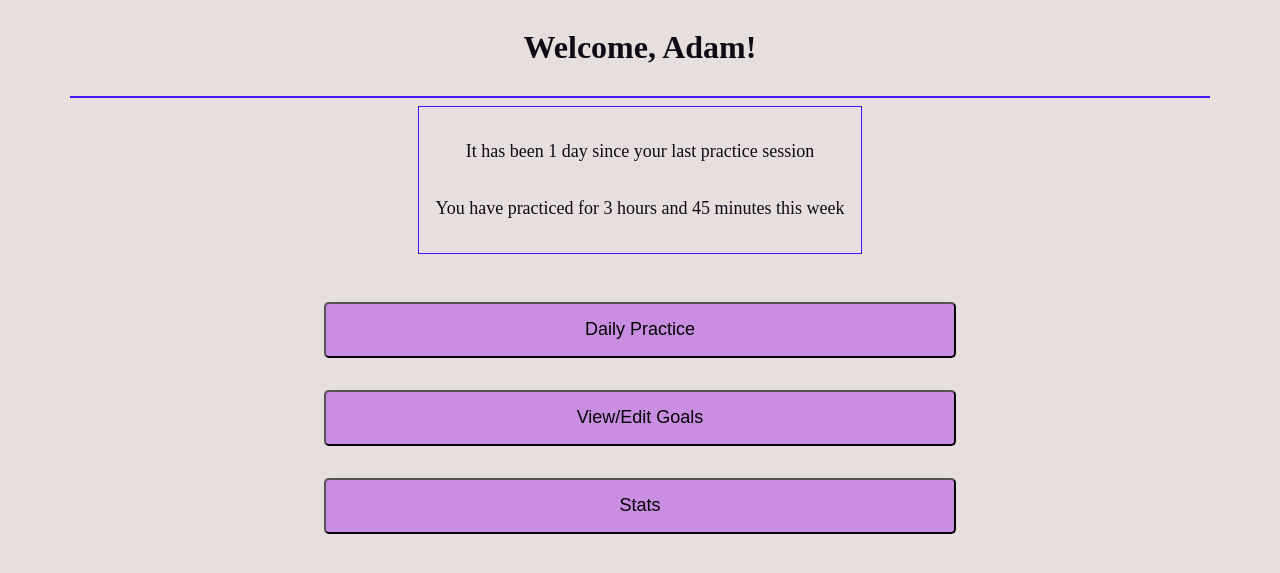
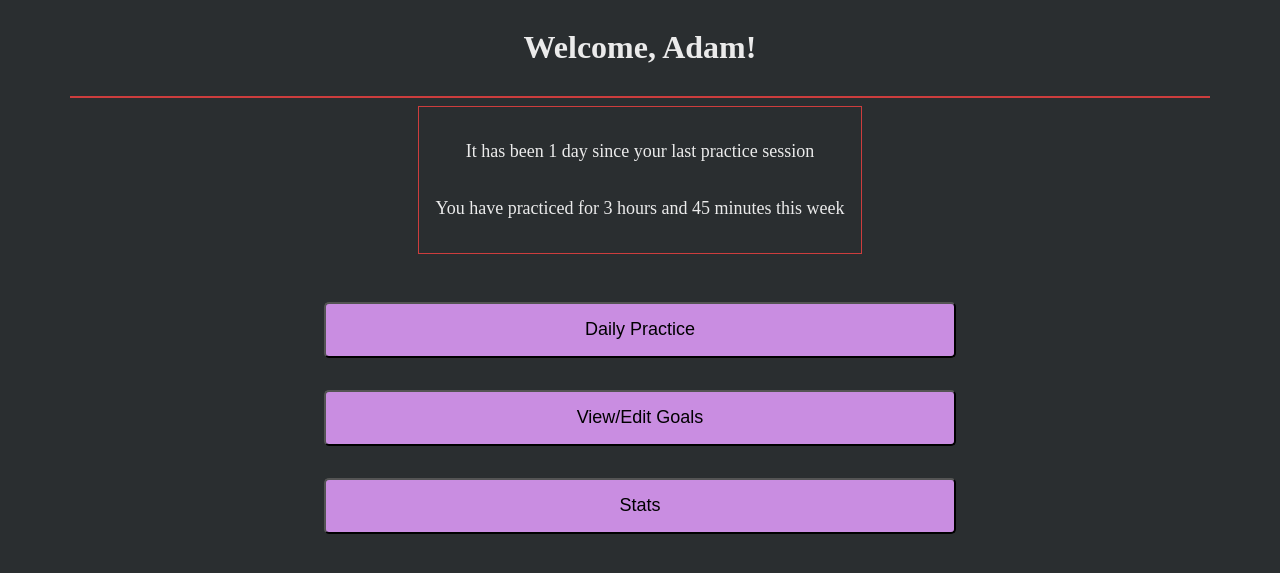
Before and after one commit to blevinspercussion/practice-journal, a Django app: page / in a window 1280 px wide. Shown: the top 573 px of the page. Run offline with Django 4.2, Linux system fonts and the light colour scheme.

Commit message:
changed color styles

```diff
--- a/practicejournal/practicelog/static/practicelog.css
+++ b/practicejournal/practicelog/static/practicelog.css
@@ -1,8 +1,8 @@
 :root {
-  --main-bg-color: #e7dfdd;
+  --main-bg-color: #2a2e30;
   --secondary-bg-color: #c98de1;
-  --main-text-color: #0e0b16;
-  --highlight: #4717f6;
+  --main-text-color: #ebebeb;
+  --highlight: #cd3d3d;
 }
 
 body {
```
